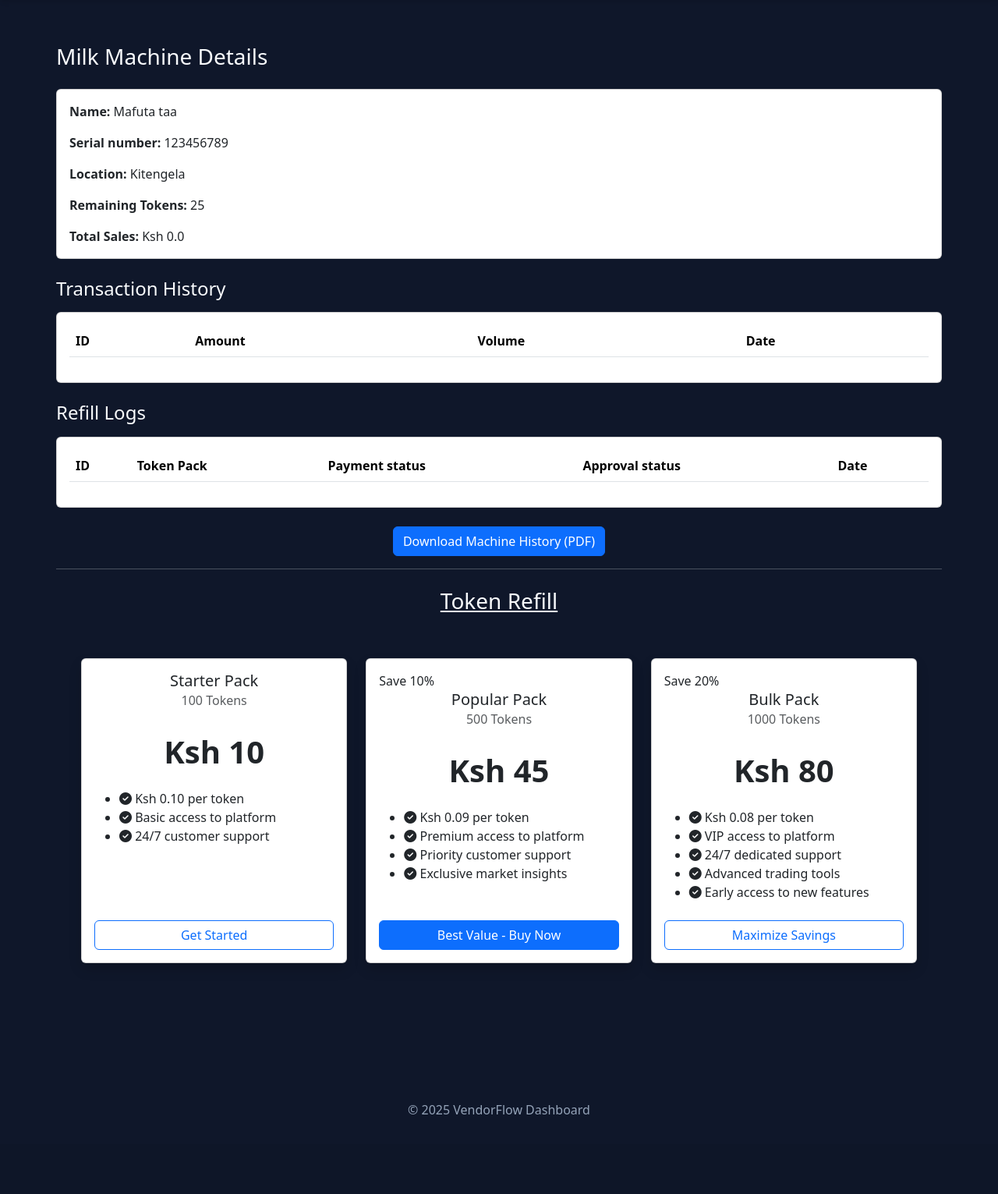
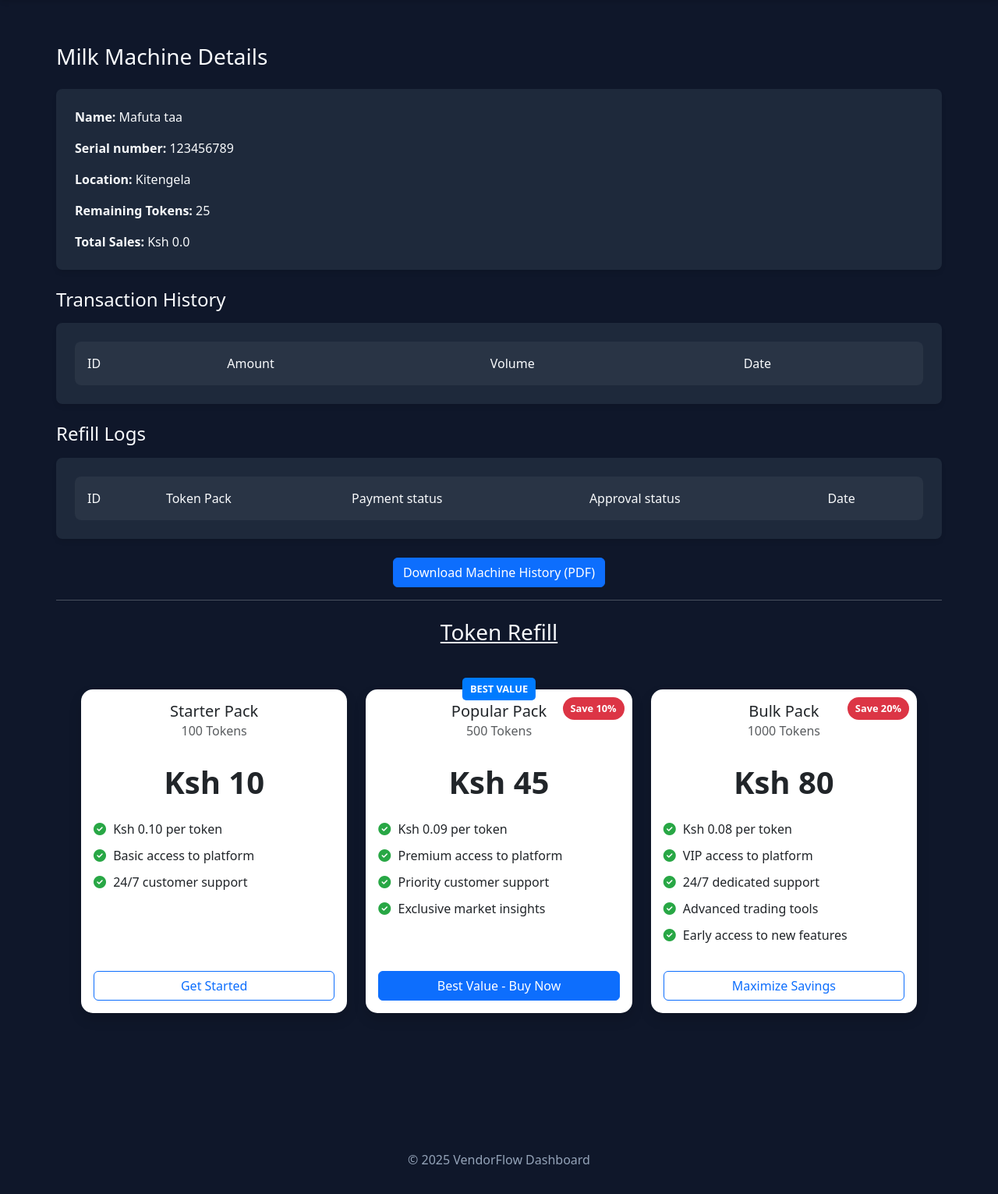
Before and after one commit to andareomondi/vendorflow, a Django app: page /machine/5/ in a window 1280 px wide. Shown: the part 72-1603 px from the top of the page at 78% size. Before the commit the page ends 1501 px from the top, so only its background shows below. Run offline with Django 5.2, Linux system fonts and the light colour scheme; a user stored in the database is signed in; data comes from the database, SQL or seed files in the repository; lists and menus that the app fills with data are empty.

Commit message:
Enhance UI with new card styles, improve machine overview display, and update login and registration templates for consistency

```diff
--- a/static/css/style.css
+++ b/static/css/style.css
@@ -77,6 +77,7 @@ body {
   padding: 1.5rem;
   border-radius: 0.5rem;
   box-shadow: 0 4px 6px -1px rgba(0, 0, 0, 0.1);
+  transition: all 0.3s ease;
 }
 
 .stat-title {
@@ -102,6 +103,7 @@ body {
   padding: 1.5rem;
   border-radius: 0.5rem;
   box-shadow: 0 4px 6px -1px rgba(0, 0, 0, 0.1);
+  transition: all 0.3s ease;
 }
 
 .machine-title {
@@ -165,3 +167,69 @@ body {
   color: var(--text-secondary);
   margin-top: 2rem;
 }
+
+
+.feature-list {
+  list-style-type: none;
+  padding-left: 0;
+}
+
+.feature-list li {
+  margin-bottom: 10px;
+}
+
+.feature-list i {
+  color: #28a745;
+  margin-right: 5px;
+}
+
+.savings-badge {
+  position: absolute;
+  top: 10px;
+  right: 10px;
+  background-color: #dc3545;
+  color: white;
+  padding: 5px 10px;
+  border-radius: 15px;
+  font-size: 0.8rem;
+  font-weight: bold;
+}
+
+.most-popular {
+  border: 3px solid #007bff;
+  position: relative;
+}
+
+.most-popular::before {
+  content: "BEST VALUE";
+  position: absolute;
+  top: -15px;
+  left: 50%;
+  transform: translateX(-50%);
+  background-color: #007bff;
+  color: white;
+  padding: 5px 10px;
+  border-radius: 5px;
+  font-size: 0.8rem;
+  font-weight: bold;
+}
+
+.card{
+  border: none;
+  border-radius: 15px;
+  transition: all 0.3s ease;
+}
+
+.stat-card:hover {
+  transform: translateY(-10px);
+  box-shadow: 0 15px 30px rgba(0, 0, 0, 0.1);
+}
+.card:hover {
+  transform: translateY(-10px);
+  box-shadow: 0 15px 30px rgba(0, 0, 0, 0.1);
+}
+
+.machine-card:hover {
+  transform: translateY(-10px);
+  box-shadow: 0 15px 30px rgba(0, 0, 0, 0.1);
+}
--- a/templates/registration/login.html
+++ b/templates/registration/login.html
@@ -5,7 +5,7 @@
 <div class="container">
   <div class="row justify-content-center align-items-center">
     <div class="col-sm-10 col md-8 col-lg-6 text-center mt-auto mb-auto">
-      <div class="card rounded-1">
+      <div class="stat-card">
         <div class="card-body">
 
           <form action="{% url 'login' %}" method="post">
--- a/vending/templates/vending/base.html
+++ b/vending/templates/vending/base.html
@@ -20,8 +20,16 @@
 
 <body class="d-flex flex-column min-vh-100">
   <nav class="navbar">
-    <div class="logo">VendorFlow</div>
-    <button class="logout-btn">Logout</button>
+    <div class="logo" > <a href="{% url 'home' %}">VendorFlow</a></div>
+
+    {% if request.user.is_authenticated %}
+
+    <form action="{% url 'logout' %}" method="post">
+      {% csrf_token %}
+      <button class="logout-btn" type='submit'>Logout</button>
+    </form>
+    {% endif %}
+
 </nav>
   </header>
   <main class="flex-grow-1 py-4">
--- a/vending/templates/vending/machine_detail.html
+++ b/vending/templates/vending/machine_detail.html
@@ -19,7 +19,7 @@
 
   <div class="row mb-4">
     <div class="col">
-      <div class="card">
+      <div class="stat-card">
         <div class="card-body">
           <p class="card-text"><strong>Name: </strong> {{ machine.name}}</p>
           <p class="card-text"><strong>Serial number: </strong> {{ machine.serial_number }}</p>
@@ -34,11 +34,11 @@
   <div class="row mb-4">
     <div class="col">
       <h3 class="h4 mb-3">Transaction History</h3>
-      <div class="card">
+      <div class="stat-card">
         <div class="card-body">
           <ul class="list-group list-group-flush">
             <div class="table-responsive">
-              <table class="table">
+              <table class="transactions-table">
                 <thead>
                   <tr>
                     <th>ID</th>
@@ -71,11 +71,11 @@
   <div class="row mb-4">
     <div class="col">
       <h3 class="h4 mb-3">Refill Logs</h3>
-      <div class="card">
+      <div class="stat-card">
         <div class="card-body">
           <ul class="list-group list-group-flush">
             <div class="table-responsive">
-              <table class="table">
+              <table class="transactions-table">
                 <thead>
                   <tr>
                     <th>ID</th>
--- a/vending/templates/vending/register.html
+++ b/vending/templates/vending/register.html
@@ -12,7 +12,7 @@ User Registration
 <div class="container">
   <div class="row justify-content-center align-items-center">
     <div class="col-sm-10 col md-8 col-lg-6 text-center mt-auto mb-auto">
-      <div class="card rounded-2">
+      <div class="stat-card">
         <div class="card-body">
           <h2 class="my-2 display-6 fw-bold">Register</h2>
           <form id="registrationForm" method="post">
```
Also changed, not shown: vending/templates/vending/home.html (+14 -13 lines), vending/templates/vending/kjkjk.html (deleted).
